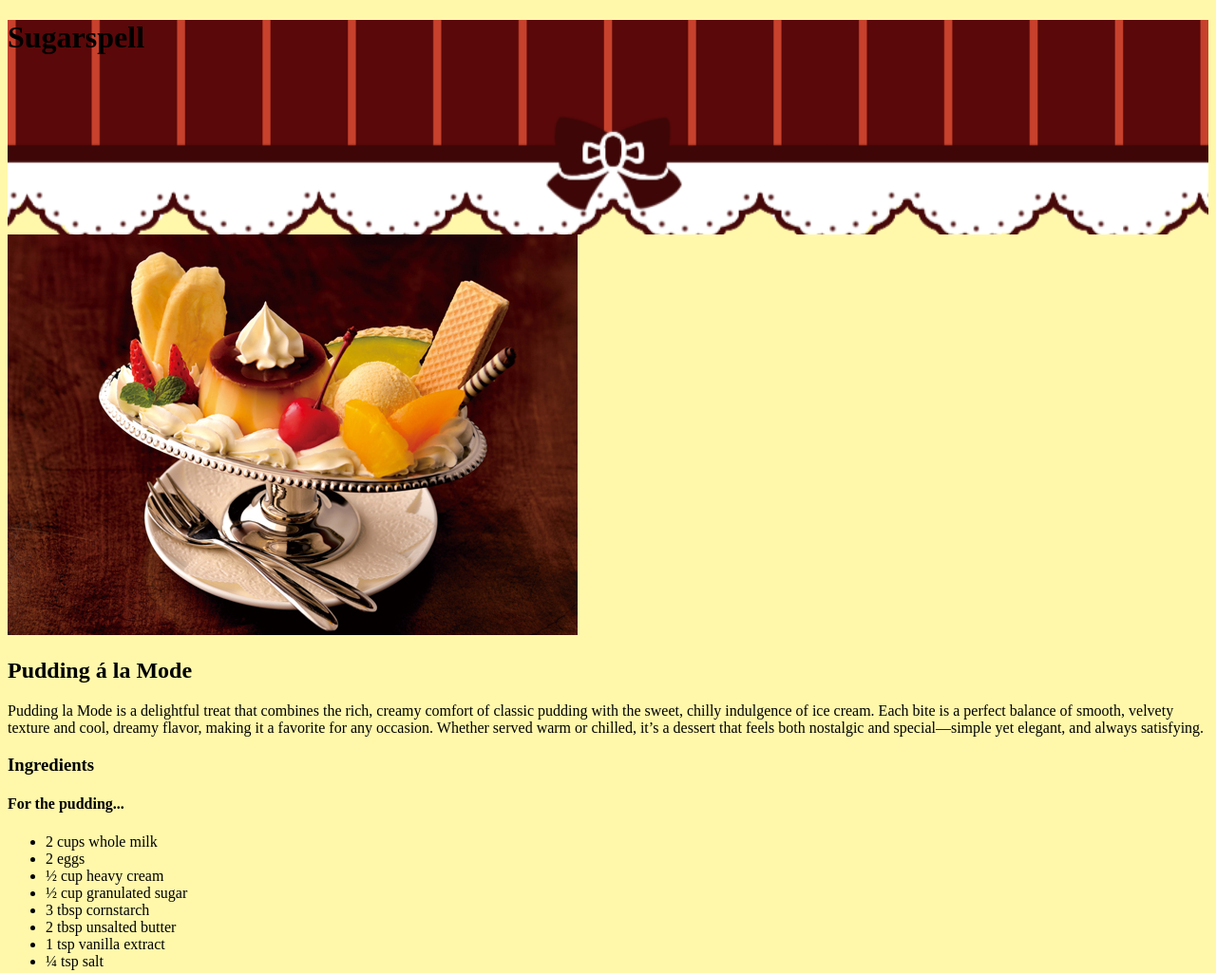
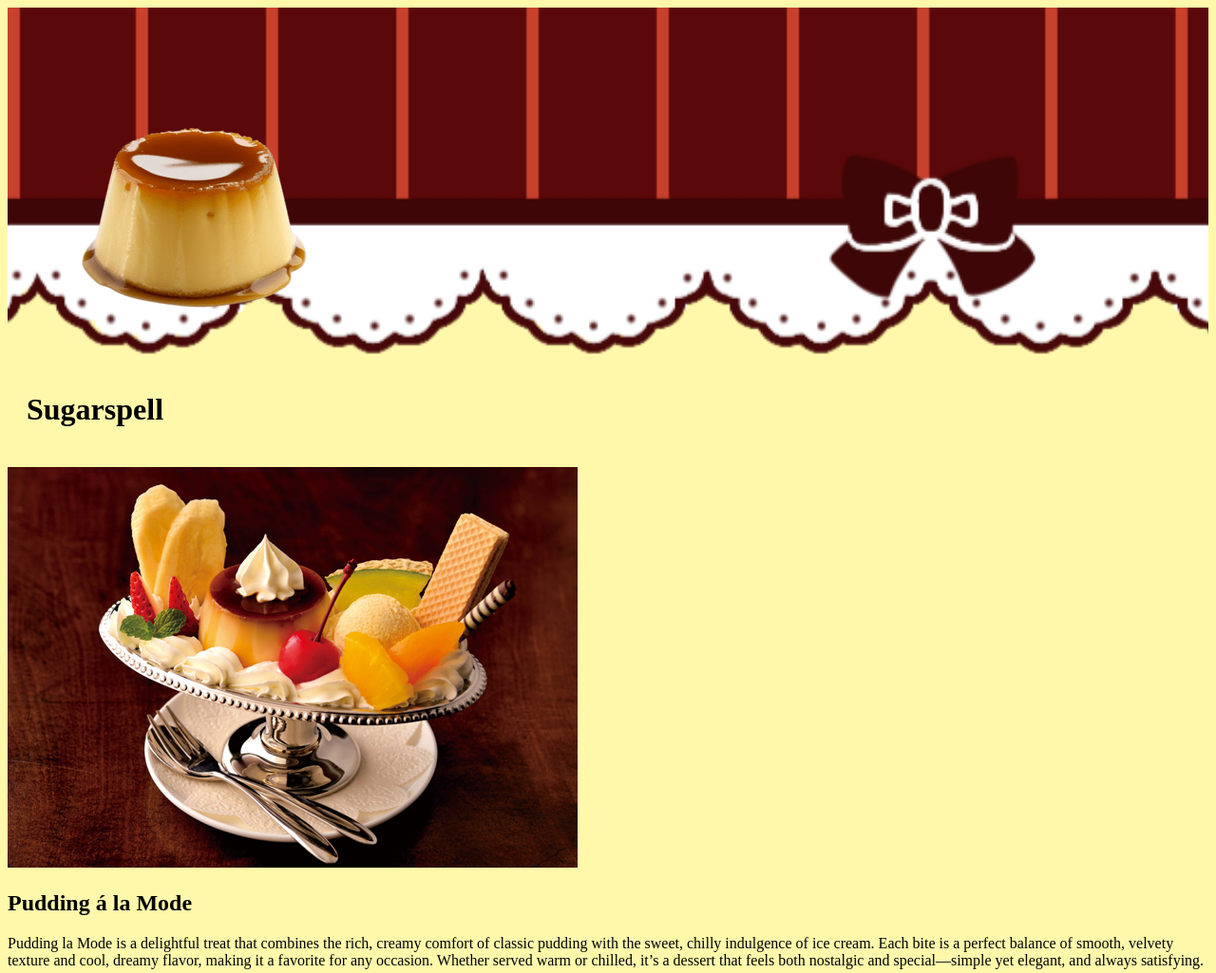
Before and after one commit to Cleenan4005/1750GRA, a plain HTML site: page index.html in a window 1280 px wide. Shown: the top 1025 px of the page at 95% size. Drawn offline with Linux system fonts and the light colour scheme.

Commit message:
Update index.html

```diff
--- a/index.html
+++ b/index.html
@@ -9,7 +9,8 @@
 
 <body bgcolor="FFF8AB">
 <wrapper>
-<header style="background-image: url('headerimage.png'); background-size: cover; height: 226px; padding: 0;">
+<header style="background-image: url('headerimage.png'); background-size: cover; padding: 20px;">
+  <img class="logo" src="test.png" alt="placeholder image. obviously not final" width="360" height="360" />
   <h1>Sugarspell</h1>
 </header>
   <main> <img class="banner"
```
